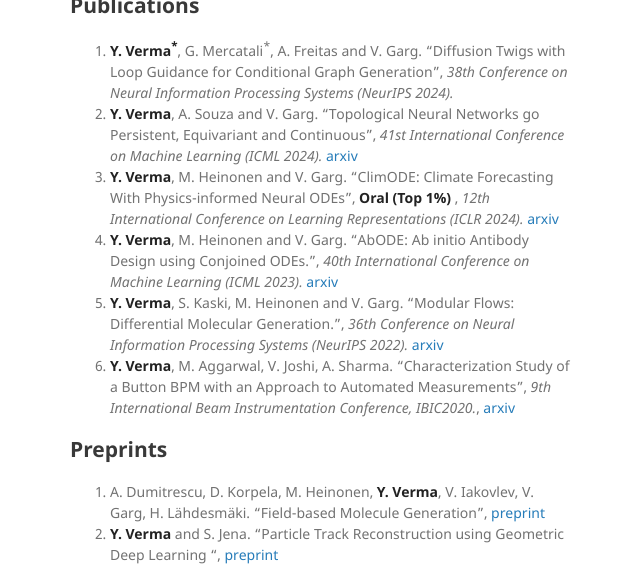
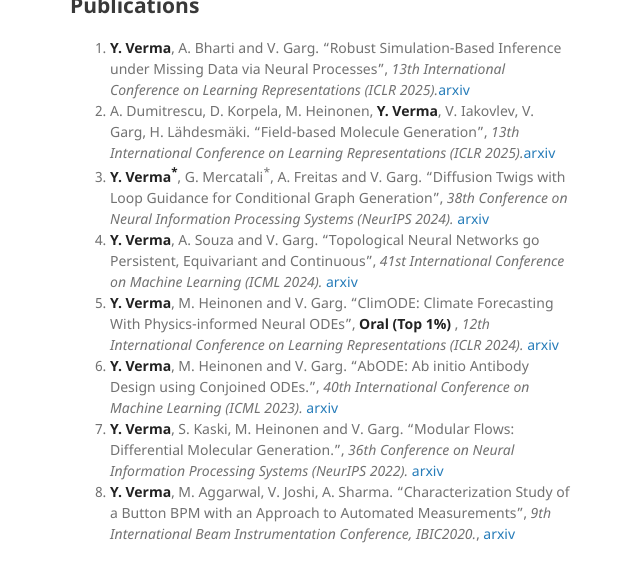
Before and after one commit to yoverma/yoerma.github.io, a Jekyll site: the page built from index.md, in a window 1280 px wide and 900 px high, cut to the strip 335-900 px from the top of the window. Shown: the whole strip, without its empty margins (500-1140 px from the left). Built offline with Jekyll 4.4.1, drawn with Linux system fonts in a browser that asks for light colours; the repository's description, which GitHub fills in, is left out; our own code applies the rules of GitHub Pages for plain Markdown files.

Commit message:
Update index.md

```diff
--- a/index.md
+++ b/index.md
@@ -10,7 +10,9 @@ layout: default
 More about me [here](./more_about_me.html).
 
 ## Publications
-0. **Y. Verma<sup>*</sup>**, G. Mercatali<sup>*</sup>, A. Freitas and V. Garg. "Diffusion Twigs with Loop Guidance for Conditional Graph Generation", _38th Conference on Neural Information Processing Systems (NeurIPS 2024)._
+0. **Y. Verma**, A. Bharti and V. Garg. "Robust Simulation-Based Inference under Missing Data via Neural Processes", _13th International Conference on Learning Representations (ICLR 2025)._[arxiv](https://openreview.net/pdf?id=GsR3zRCRX5)
+0. A. Dumitrescu, D. Korpela, M. Heinonen, **Y. Verma**, V. Iakovlev, V. Garg, H. Lähdesmäki. "Field-based Molecule Generation", _13th International Conference on Learning Representations (ICLR 2025)._[arxiv](https://arxiv.org/abs/2402.15864)
+0. **Y. Verma<sup>*</sup>**, G. Mercatali<sup>*</sup>, A. Freitas and V. Garg. "Diffusion Twigs with Loop Guidance for Conditional Graph Generation", _38th Conference on Neural Information Processing Systems (NeurIPS 2024)._ [arxiv](https://openreview.net/pdf?id=fvOCJAAYLx)
 0. **Y. Verma**, A. Souza and V. Garg. "Topological Neural Networks go Persistent, Equivariant and Continuous", _41st International Conference on Machine Learning (ICML 2024)._ [arxiv](https://arxiv.org/abs/2406.03164)
 0. **Y. Verma**, M. Heinonen and V. Garg. "ClimODE: Climate Forecasting With Physics-informed Neural ODEs", <span style="color:red"> **Oral (Top 1%)** </span>, _12th International Conference on Learning Representations (ICLR 2024)._ [arxiv](https://openreview.net/pdf?id=xuY33XhEGR)
 0. **Y. Verma**, M. Heinonen and V. Garg. "AbODE: Ab initio Antibody Design using Conjoined ODEs.", _40th International Conference on Machine Learning (ICML 2023)._ [arxiv](https://arxiv.org/abs/2306.01005)
@@ -19,7 +21,6 @@ More about me [here](./more_about_me.html).
 
 
 ## Preprints
-0. A. Dumitrescu, D. Korpela, M. Heinonen, **Y. Verma**, V. Iakovlev, V. Garg, H. Lähdesmäki. "Field-based Molecule Generation", [preprint](https://arxiv.org/abs/2402.15864)
 0. **Y. Verma** and S. Jena. "Particle Track Reconstruction using Geometric Deep Learning ", [preprint](https://arxiv.org/abs/2012.08515)
 0. **Y. Verma** and S. Jena. "Jet characterization in Heavy Ion Collisions by QCD-Aware Graph Neural Networks", [preprint](https://arxiv.org/abs/2103.14906)
 0. **Y. Verma** and S. Jena. "Shower Identification in Calorimeter using Deep Learning ", [preprint](https://arxiv.org/abs/2103.16247){: reversed="reversed"}
```
